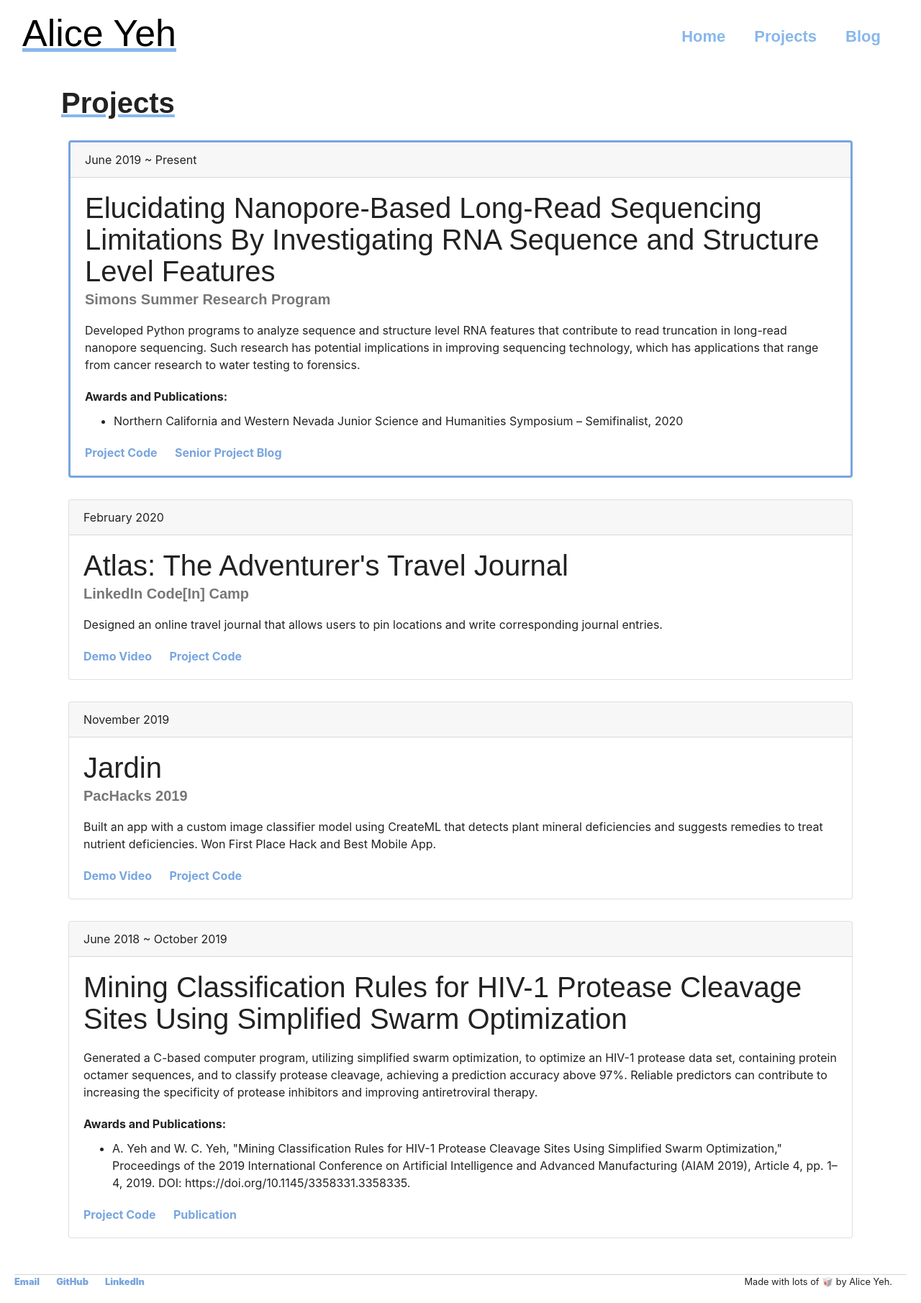
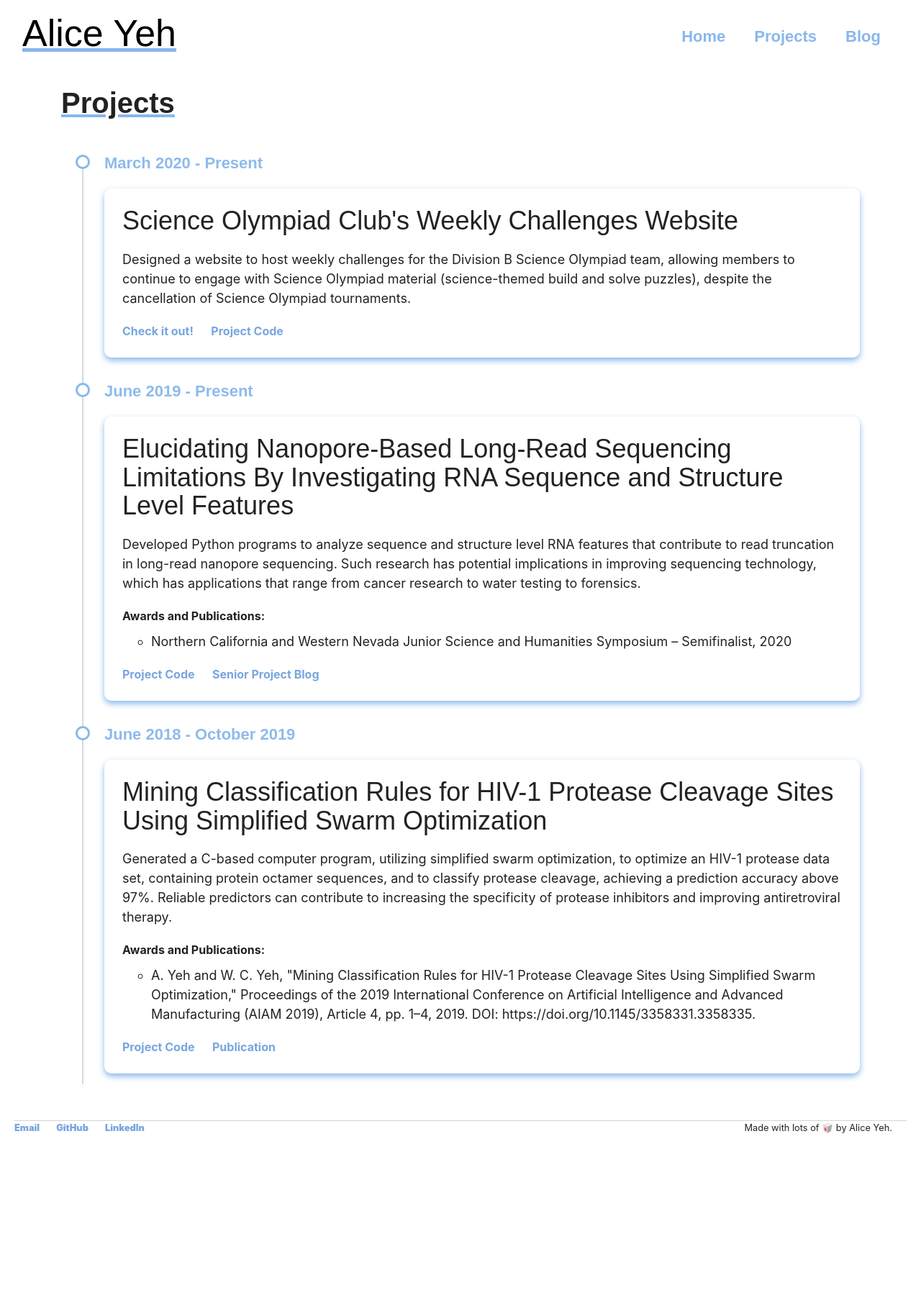
Before and after one commit to AliceYeh12/AliceYeh12.github.io, a Jekyll site: the page built from projects/index.html, in a window 1280 px wide. Shown: the whole page at 72% size. Built offline with Jekyll 4.4.1, drawn with Linux system fonts in a browser that asks for light colours; nearby versions of some CDN libraries; some web fonts are replaced; after the commit the page ends 1598 px from its top, so only the background shows below that.

Commit message:
Update projects page

```diff
--- a/_layouts/default.html
+++ b/_layouts/default.html
@@ -1,7 +1,9 @@
 <!DOCTYPE html>
 	<html>
 		<head>
-			<title>{{ page.title }}</title>
+            <title>{{ page.title }}</title>
+            <link rel="shortcut icon" href="favicon.ico" type="image/x-icon">
+            <link rel="icon" href="favicon.ico" type="image/x-icon">
             <link rel="stylesheet" href="/site-libs/bootstrap-3.3.7-dist/css/bootstrap.min.css"/>
             <link rel="stylesheet" href="/css/styles.css">
             <script src="https://code.jquery.com/jquery-3.1.0.min.js"></script>
--- a/css/styles.css
+++ b/css/styles.css
@@ -144,11 +144,56 @@ footer {
     text-decoration-color: rgb(136, 183, 236);
 }
 
-.proj-card {
-    max-width: none;
-    margin-top: 30px;
-    margin-left: 10px;
-    margin-right: 10px;
+.timeline-container {
+    margin-top: 50px;
+}
+
+ul.timeline {
+    list-style-type: none;
+    position: relative;
+}
+ul.timeline:before {
+    content: ' ';
+    background: #d4d9df;
+    display: inline-block;
+    position: absolute;
+    left: 29px;
+    width: 2px;
+    height: 100%;
+    z-index: 400;
+}
+ul.timeline > li {
+    margin: 20px 0;
+    padding-left: 20px;
+}
+
+ul.timeline > li:before {
+    content: ' ';
+    background: white;
+    display: inline-block;
+    position: absolute;
+    border-radius: 50%;
+    border: 3px solid rgb(136, 183, 236);
+    left: 20px;
+    width: 20px;
+    height: 20px;
+    z-index: 400;
+}
+
+.timeline-event {
+    display: inline-block;
+    margin-top: 15px;
+    margin-bottom: 15px;
+    padding: 25px;
+    box-shadow: 0 4px 8px 0 rgb(136, 183, 236);
+    border-radius: 10px;
+}
+
+.timeline-date {
+    font-weight: bold;
+    font-size: 22px;
+    opacity: 95%;
+    color: rgb(136, 183, 236);
 }
 
 .border-current {
@@ -157,11 +202,12 @@ footer {
 }
 
 .proj-title {
-    font-size: 40px;
+    font-size: 36px;
     font-weight: normal;
 }
 
 .proj-text {
+    font-size: 18px;
     margin-top: 20px;
     margin-bottom: 20px;
 }
--- a/projects/index.html
+++ b/projects/index.html
@@ -4,53 +4,45 @@ title: Projects
 ---
     <h1 class="page-header">{{ page.title }}</h1>
 
-    <div class="card mb-3 proj-card border-current">
-        <div class="card-header">June 2019 ~ Present</div>
-        <div class="card-body">
-            <h3 class="proj-title card-title">Elucidating Nanopore-Based Long-Read Sequencing Limitations By Investigating RNA Sequence and Structure Level Features</h3>
-            <h5 class="card-subtitle mb-2 text-muted">Simons Summer Research Program</h5>
-            <p class="proj-text card-text">Developed Python programs to analyze sequence and structure level RNA features that contribute to read
+    <div class="timeline-container">
+        <ul class="timeline">
+            <li>
+                <h5 class="timeline-date">March 2020 - Present</h5>
+                <div class="timeline-event">
+                    <h3 class="proj-title">Science Olympiad Club's Weekly Challenges Website</h3>
+                    <p class="proj-text">Designed a website to host weekly challenges for the Division B Science Olympiad team, allowing members to continue
+                        to engage with Science Olympiad material (science-themed build and solve puzzles), despite the cancellation of Science Olympiad tournaments.</p>
+                    <a href="https://sochallenges.github.io/" class="card-link">Check it out!</a>
+                    <a href="https://github.com/sochallenges/sochallenges.github.io" class="card-link">Project Code</a>
+                </div>
+            </li>
+            <li>
+                <h5 class="timeline-date">June 2019 - Present</h5>
+                <div class="timeline-event">
+                    <h3 class="proj-title">Elucidating Nanopore-Based Long-Read Sequencing Limitations By Investigating RNA Sequence and Structure Level Features</h3>
+                    <p class="proj-text">Developed Python programs to analyze sequence and structure level RNA features that contribute to read
                             truncation in long-read nanopore sequencing. Such research has potential implications in improving sequencing technology, which has applications that range from cancer research to water testing to forensics.</p>
-            <p class="awards-text card-text"><b>Awards and Publications:</b></p>
-            <ul class="proj-text card-text">
+                    <p class="awards-text"><b>Awards and Publications:</b></p>
+                    <ul class="proj-text">
                         <li>Northern California and Western Nevada Junior Science and Humanities Symposium – Semifinalist, 2020</li>
                     </ul>
                     <a href="https://github.com/AliceYeh12/nanopore-analysis" class="card-link">Project Code</a>
                     <a href="https://siliconvalley.basisindependent.com/author/alicey/" class="card-link">Senior Project Blog</a>
                 </div>
-    </div>
-    <div class="card mb-3 proj-card">
-        <div class="card-header">February 2020</div>
-        <div class="card-body">
-            <h3 class="proj-title card-title">Atlas: The Adventurer's Travel Journal</h3>
-            <h5 class="card-subtitle mb-2 text-muted">LinkedIn Code[In] Camp</h5>
-            <p class="proj-text card-text">Designed an online travel journal that allows users to pin locations and write corresponding journal entries.</p>
-            <a href="https://youtu.be/LH7aV1Loz0M" class="card-link">Demo Video</a>
-            <a href="https://github.com/AliceYeh12/atlas" class="card-link">Project Code</a>
-        </div>
-    </div>
-    <div class="card mb-3 proj-card">
-        <div class="card-header">November 2019</div>
-        <div class="card-body">
-            <h3 class="proj-title card-title">Jardin</h3>
-            <h5 class="card-subtitle mb-2 text-muted">PacHacks 2019</h5>
-            <p class="proj-text card-text">Built an app with a custom image classifier model using CreateML that detects plant mineral deficiencies
-                and suggests remedies to treat nutrient deficiencies. Won First Place Hack and Best Mobile App.</p>
-                <a href="https://youtu.be/-67KSzDblcY" class="card-link">Demo Video</a>
-            <a href="https://github.com/AliceYeh12/jardin" class="card-link">Project Code</a>
-        </div>
-    </div>
-    <div class="card mb-3 proj-card">
-        <div class="card-header" >June 2018 ~ October 2019</div>
-        <div class="card-body">
-            <h3 class="proj-title card-title">Mining Classification Rules for HIV-1 Protease Cleavage Sites Using Simplified Swarm Optimization</h3>
-            <p class="proj-text card-text">Generated a C-based computer program, utilizing simplified swarm optimization, to optimize an HIV-1
+            </li>
+            <li>
+                <h5 class="timeline-date">June 2018 - October 2019</h5>
+                <div class="timeline-event">
+                    <h3 class="proj-title">Mining Classification Rules for HIV-1 Protease Cleavage Sites Using Simplified Swarm Optimization</h3>
+                    <p class="proj-text">Generated a C-based computer program, utilizing simplified swarm optimization, to optimize an HIV-1
                             protease data set, containing protein octamer sequences, and to classify protease cleavage, achieving a prediction accuracy above 97%. Reliable predictors can contribute to increasing the specificity of protease inhibitors and improving antiretroviral therapy.</p>
-            <p class="awards-text card-text"><b>Awards and Publications:</b></p>
-            <ul class="proj-text card-text">
+                    <p class="awards-text"><b>Awards and Publications:</b></p>
+                    <ul class="proj-text">
                         <li>A. Yeh and W. C. Yeh, "Mining Classification Rules for HIV-1 Protease Cleavage Sites Using Simplified Swarm Optimization," Proceedings of the 2019 International Conference on Artificial Intelligence and Advanced Manufacturing (AIAM 2019), Article 4, pp. 1–4, 2019. DOI: https://doi.org/10.1145/3358331.3358335.</li>
                     </ul>
                     <a href="https://github.com/AliceYeh12/hiv-1-protease-cleavage" class="card-link">Project Code</a>
                 <a href="https://doi.org/10.1145/3358331.3358335" class="card-link">Publication</a>
                 </div>
+            </li>
+        </ul>
     </div>
```
Also changed, not shown: favicon.ico (added). Lines whose indentation alone changed are shown as unchanged.
